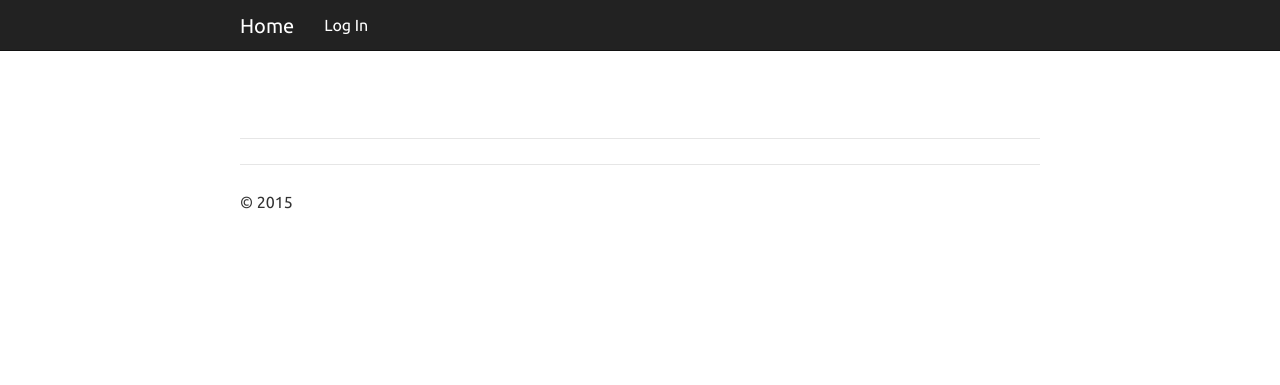
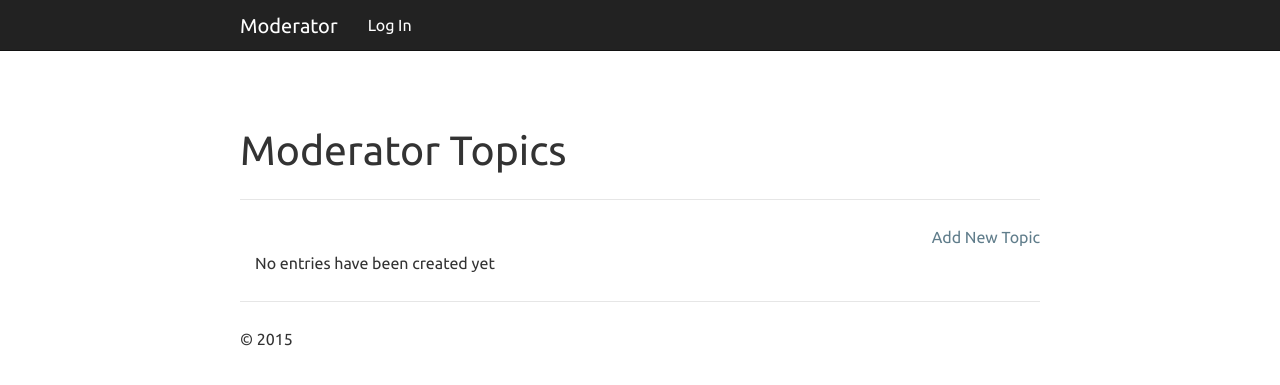
Before and after one commit to anabarasan/learning, a Flask app: template learning/templates/index.html in a window 1280 px wide. Shown: the top 385 px of the page. Run offline with Flask 3, Linux system fonts and the light colour scheme; the template is opened without the code that fills it, so the values that code supplies are empty; some libraries are stand-ins or nearby versions.

Commit message:
added topics and votes entry

```diff
--- a/learning/config.py
+++ b/learning/config.py
@@ -1,4 +1,5 @@
 import os
+
 
 class Config(object):
     DEBUG = False
@@ -7,5 +8,6 @@ class Config(object):
     SECRET_KEY = 'secret'
     ADMIN_PASSWORD = 'secret'
 
+
 class DevConfig(Config):
     DEBUG = True
--- a/learning/models.py
+++ b/learning/models.py
@@ -23,15 +23,15 @@ class Topic(Base):
     createdby = Column(Integer, ForeignKey('user.id'))
     votes = relationship('Vote')
     posts = relationship('Post')
-    complete = Column(Integer)
+    complete = Column(Integer, default=0)
 
 
 class Vote(Base):
     __tablename__ = 'vote'
     id = Column(Integer, primary_key=True)
     topic = Column(Integer, ForeignKey('topic.id'))
-    voteup = Column(Integer)
-    votedown = Column(Integer)
+    voteup = Column(Integer, default=0)
+    votedown = Column(Integer, default=0)
     voter = Column(Integer, ForeignKey('user.id'))
 
 
--- /dev/null
+++ b/learning/static/js/moderator.js
@@ -0,0 +1,15 @@
+function likes() {
+	var $this = $(this),
+		topicId = $this.data('topic'),
+		action = $this.data('action'),
+		url = '/vote/' + topicId + '/' + action;
+	$.ajax(url, {
+		method: 'POST',
+		success: function (data) { console.log('vote success', data) },
+		error: function (error) { console.error('vote failed', error) }
+	});
+}
+
+$(document).ready(function () {
+	$('.vote').on('click', likes);
+});
--- a/learning/templates/base.html
+++ b/learning/templates/base.html
@@ -1,10 +1,12 @@
 <!doctype html>
 <html>
 	<head>
+		<title>Moderator</title>
 		<link rel=stylesheet type=text/css href="{{ url_for('static', filename='css/blog.min.css') }}" />
     	<link rel=stylesheet type=text/css href="{{ url_for('static', filename='css/hilite.css') }}" />
 		<script src="{{ url_for('static', filename='js/jquery-1.11.0.min.js') }}" type="text/javascript"></script>
 		<script src="{{ url_for('static', filename='js/bootstrap.min.js') }}"></script>
+		<script src="{{ url_for('static', filename='js/moderator.js') }}"></script>
 	</head>
 	<body>
 	    <div class="navbar navbar-default navbar-static-top" role="navigation">
@@ -16,7 +18,7 @@
 						<span class="icon-bar"></span>
 						<span class="icon-bar"></span>
 					</button>
-					<a class="navbar-brand" href="{{ url_for('index') }}">Home</a>
+					<a class="navbar-brand" href="{{ url_for('index') }}">Moderator</a>
 		        </div>
 		        <div class="navbar-collapse collapse">
 					<ul class="nav navbar-nav">
--- a/learning/templates/index.html
+++ b/learning/templates/index.html
@@ -1 +1,24 @@
-{% extends "base.html" %}
+{% extends "base.html" %} {% block title %}Moderator Topics{% endblock
+%} {% block content_title %}Moderator Topics {% endblock %} {% block
+content %}
+<div style="text-align: right;">
+	<a href="/topic/new">Add New Topic</a>
+</div>
+<div id="topics" style="margin-left: 15px; margin-right: 15px;">
+	{% for topic in topics %}
+	<div class="row"
+		style="margin-top: 10px; border-top: 1px solid #e6e6e6; padding-top: 5px;">
+		<span>{{ topic.topic }}</span>
+		<span style="margin-left: 10px; cursor: pointer;"
+			class="vote glyphicon glyphicon-thumbs-up"
+			data-topic="{{ topic.id }}" data-action="voteup"></span>
+		<span style="margin-left: 10px; cursor: pointer"
+			class="vote glyphicon glyphicon-thumbs-down"
+			data-topic="{{ topic.id}}" data-action="votedown"></span>
+	</div>
+	<div class="row">{{ topic.description }}</div>
+	{% else %}
+	<p>No entries have been created yet</p>
+	{% endfor %}
+</div>
+{% endblock %}
--- a/learning/templates/login.html
+++ b/learning/templates/login.html
@@ -6,6 +6,12 @@
 
 {% block content %}
   <form action="{{ url_for('login', next=next_url) }}" class="form-horizontal" method="post">
+    <div class="form-group">
+      <label for="userid" class="col-sm-2 control-label">User Id</label>
+      <div class="col-sm-10">
+        <input class="form-control" id="userid" name="userid" type="text">
+      </div>
+    </div>
     <div class="form-group">
       <label for="password" class="col-sm-2 control-label">Password</label>
       <div class="col-sm-10">
--- a/learning/views.py
+++ b/learning/views.py
@@ -16,10 +16,12 @@ def login_required(fn):
 @app.route('/login', methods=['GET', 'POST'])
 def login():
     next_url = request.args.get('next') or request.form.get('next')
-    if request.method == 'POST' and request.form.get('password'):
+    if request.method == 'POST' and request.form.get('userid') and request.form.get('password'):
+        userid = request.form.get('userid')
         password = request.form.get('password')
         if password == app.config['ADMIN_PASSWORD']:
             session['logged_in'] = True
+            session['userid'] = 1 # TODO :: fetch & store user object
             session.permanent = True  # use Cookie to store session.
             flash('You are now logged in.', 'success')
             return redirect(next_url or url_for('index'))
@@ -40,5 +42,40 @@ def logout():
 def index():
     db = DBSession(engine)
     topics = db.getMulti('Topic')
-    print topics
-    return render_template('index.html')
+    return render_template('index.html', topics=topics)
+
+
+@app.route('/topic/new', methods=['GET', 'POST'])
+@login_required
+def newTopic():
+    if request.method == 'POST':
+        if request.form.get('topic'):
+            db = DBSession(engine)
+            fields = {
+                'topic': request.form.get('topic'),
+                'description': request.form.get('description')
+            }
+            db.create_or_update('Topic', fields)
+            db.save()
+            return redirect(url_for('index'))
+    return render_template('topic_editor.html')
+
+
+@app.route('/vote/<int:topic_id>/<user_vote>', methods=['POST'])
+@login_required
+def vote(topic_id, user_vote):
+    db = DBSession(engine)
+    vote = db.getMulti('Vote', {'topic':topic_id, 'voter':session.get('userid')})
+    if len(vote):
+        vote = dict((col, getattr(vote[0], col)) for col in vote[0].__table__.columns.keys())
+    else:
+        vote = {'topic':topic_id, 'voter':session.get('userid')}
+    if user_vote == 'voteup':
+        vote['voteup'] = 1
+        vote['votedown'] = 0
+    elif user_vote == 'votedown':
+        vote['voteup'] = 0
+        vote['votedown'] = 1
+    db.create_or_update('Vote', vote)
+    db.save()
+    return ''
```
Also changed, not shown: learning/DBSession.py (+27 -8 lines), learning/templates/topic_editor.html (added, +28 -0 lines).
